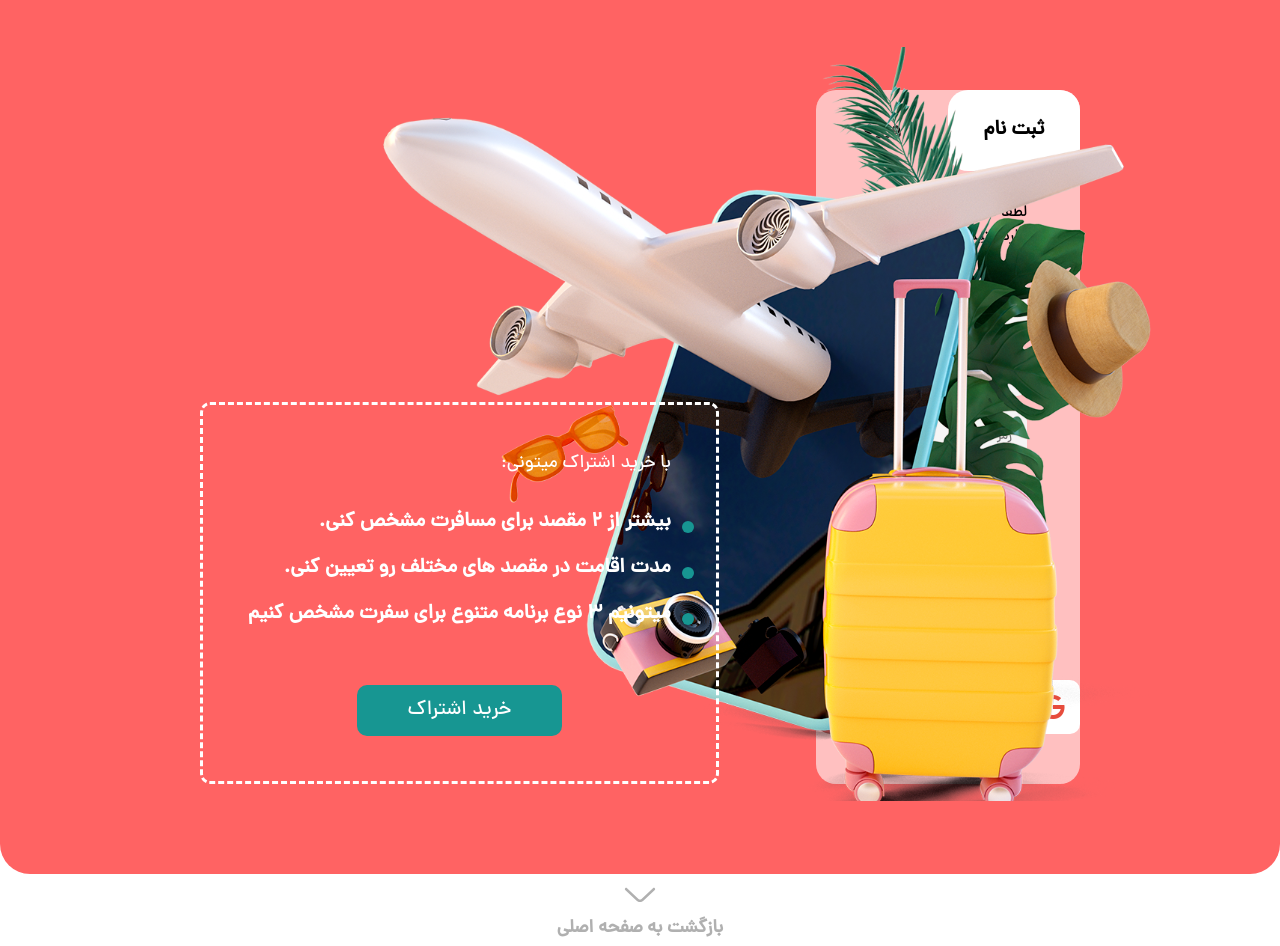
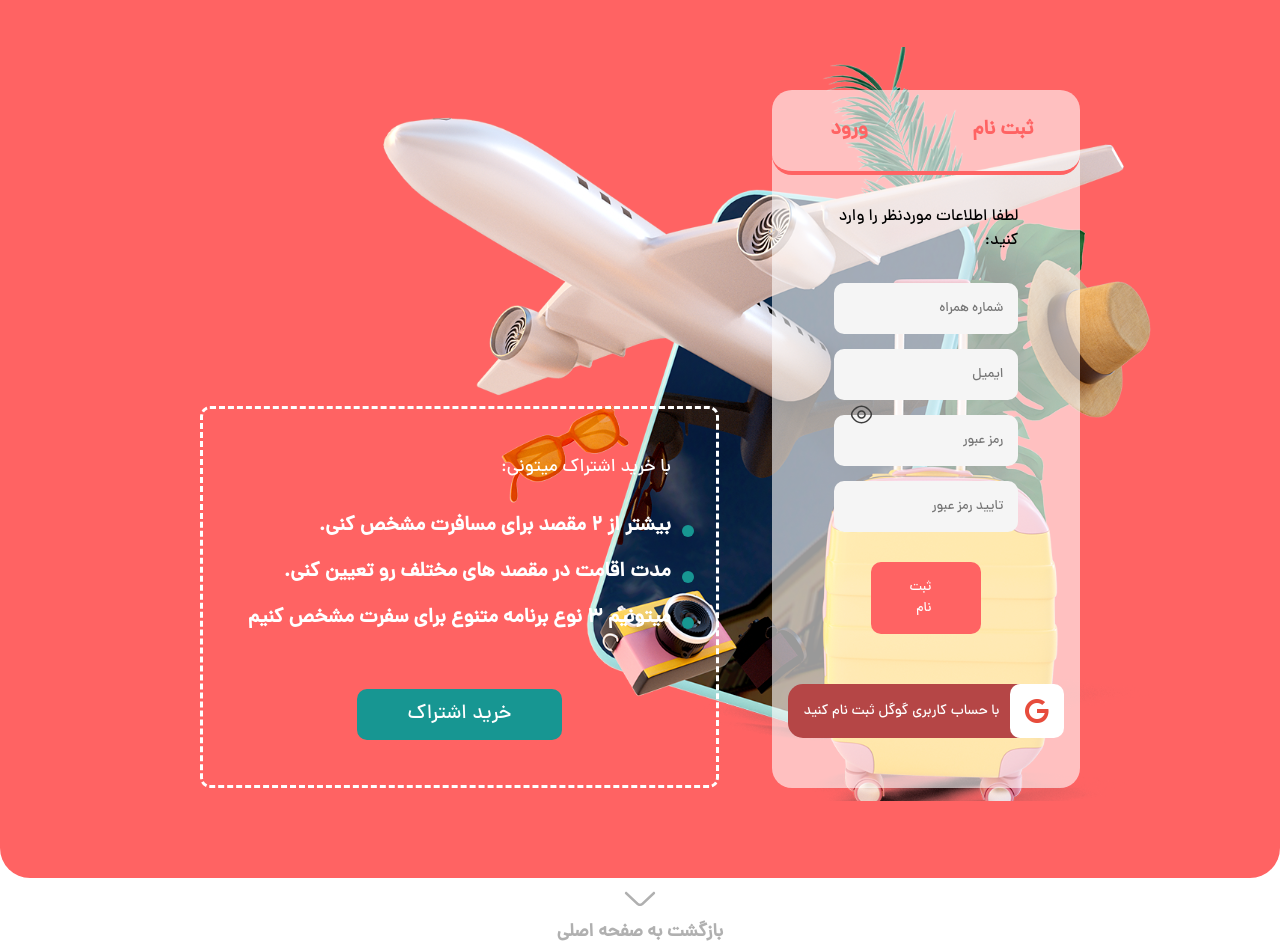
Before and after one commit to Bodaghi73/signup-sample, a React (Create React App) app: page /authentication in a window 1280 px wide. Built offline with nearby package versions, Linux system fonts and the light colour scheme.

Commit message:
changes forms component

```diff
--- a/src/components/backToHome/backToHome.js
+++ b/src/components/backToHome/backToHome.js
@@ -5,8 +5,8 @@ import arrowLeft from "../../assets/imgs/arrow-left.svg";
 
 function BackToHome() {
     return (
-        <div className='backToHome'>
-            <a className='backToHome__link' href='/'>
+        <div className='back-to-home'>
+            <a className='back-to-home__link' href='/'>
                 <img src={arrowLeft} alt=""></img>
                 بازگشت به صفحه اصلی
             </a>
--- a/src/components/backToHome/backToHome.scss
+++ b/src/components/backToHome/backToHome.scss
@@ -1,6 +1,6 @@
 @import '../../assets/styles/variables.scss';
 
-.backToHome {
+.back-to-home {
     &__link {
         width: 100%;
         display: flex;
--- a/src/components/forms/forms.js
+++ b/src/components/forms/forms.js
@@ -13,11 +13,11 @@ function Forms() {
     return (
         <div className='forms'>
             <div className='forms__tabs'>
-                <div className='forms__tabs--signUp'>
-                    <a href="/authentication">ثبت نام</a>
+                <div className='forms__tab'>
+                    <a className='forms__link' href="/authentication">ثبت نام</a>
                 </div>
-                <div className='forms__tabs--signIn'>
-                    <a href="/authentication">ورود</a>
+                <div className='forms__tab'>
+                    <a className='forms__link' href="/authentication">ورود</a>
                 </div>
             </div>
             <div className='forms__form'>
@@ -25,17 +25,15 @@ function Forms() {
                 {/* <SignIn></SignIn> */}
                 {/* <SignInNumber></SignInNumber> */}
                 {/* <VerificationCode></VerificationCode> */}
-
             </div>
-            <div className='forms__google'>
-                <a href='/authentication'>
-                    <img src={google} alt=""></img>
+            <div className='forms__google-account'>
+                <a className='forms__account' href='/authentication'>
+                    <img className='forms__logo' src={google} alt=""></img>
                     با حساب کاربری گوگل ثبت نام کنید
                 </a>
             </div>
         </div>
     );
-
 }
 
 export default Forms;
--- a/src/components/forms/forms.scss
+++ b/src/components/forms/forms.scss
@@ -1,40 +1,36 @@
 @import '../../assets/styles/variables.scss';
 
 .forms {
-    width: 30%;
+    width: 35%;
     display: flex;
     flex-direction: column;
     justify-content: center;
     align-items: center;
     background-color: rgba($color: #ffffff, $alpha: 0.6);
     border-radius: 20px;
+    z-index: 1;
 
     &__tabs {
         width: 100%;
         display: flex;
         justify-content: space-around;
         border-radius: 0 0 20px 20px;
-        border-bottom: 4px solid var(--background-theme-color);
+        border-bottom: 4px solid var(--theme-color);
+    }
 
-        &--signUp,
-        &--signIn {
+    &__tab {
         width: 50%;
         display: flex;
         justify-content: center;
         padding: 25px 0;
         border-radius: 20px;
+    }
 
-            a {
+    &__link {
         text-decoration: none;
-                color: var(--background-theme-color);
+        color: var(--theme-color);
         font-size: 1.25rem;
         font-weight: bold;
-            }
-        }
-
-        &--signUp {
-            background-color: var(--light-color);
-        }
     }
 
     &__form {
@@ -59,11 +55,11 @@
                 outline: none;
 
                 &:focus {
-                    border: 1px solid var(--background-theme-color);
+                    border: 1px solid var(--theme-color);
                 }
             }
 
-            img{
+            img {
                 width: 25px;
                 height: 25px;
                 position: absolute;
@@ -88,7 +84,7 @@
                 padding: 15px 50px;
                 margin: 15px auto 0;
                 color: var(--light-color);
-                background-color: var(--background-theme-color);
+                background-color: var(--theme-color);
                 border: none;
                 border-radius: 10px;
                 outline: none;
@@ -117,10 +113,11 @@
         }
     }
 
-    &__google {
+    &__google-account {
         margin: 50px 0;
+    }
 
-        a {
+    &__account {
         display: flex;
         justify-content: center;
         align-items: center;
@@ -130,8 +127,9 @@
         text-decoration: none;
         border-radius: 15px;
         font-size: 0.875rem;
+    }
 
-            img {
+    &__logo {
         width: 30px;
         height: 30px;
         padding: 12px;
@@ -139,6 +137,5 @@
         background-color: var(--light-color);
         border-radius: 10px;
     }
+
 }
-    }
-}
```
Lines whose indentation alone changed are shown as unchanged.
